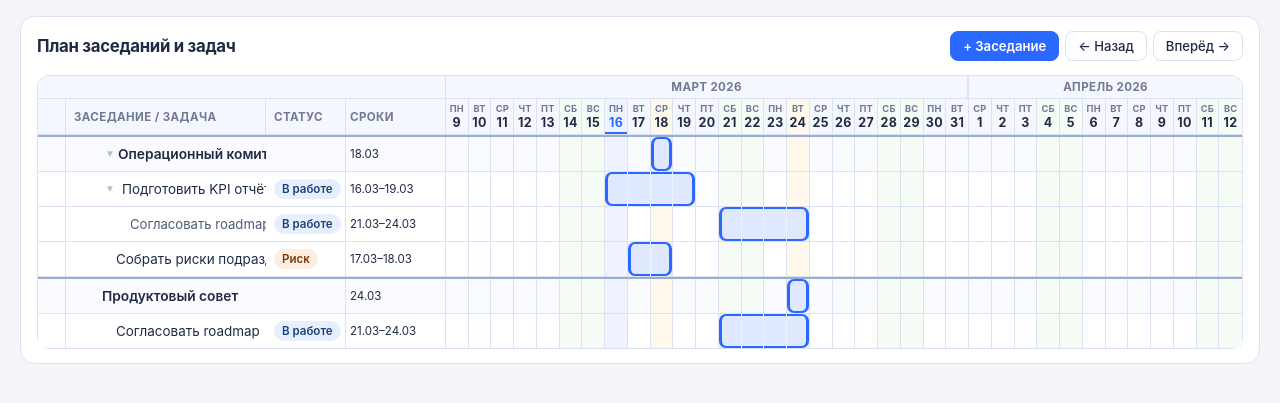
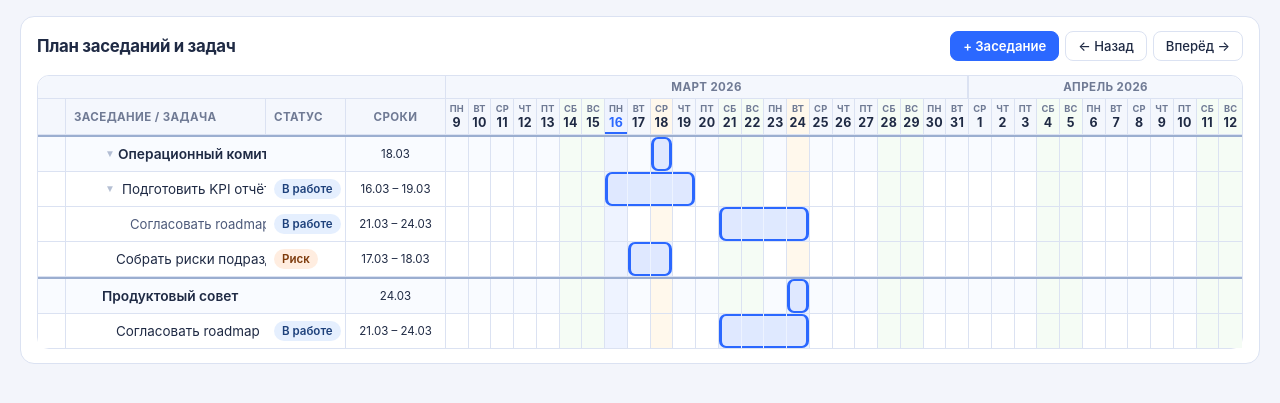
Before and after one commit to fortranov/meeting, a PHP site: page / in a window 1280 px wide. Shown: the part 52-455 px from the top of the page. Run offline with PHP 8.4, Linux system fonts and the light colour scheme; data that the repository does not hold is empty.

Commit message:
Center Сроки column and add spaces around dash in date ranges
Co-Authored-By: Claude Sonnet 4.6 <noreply@anthropic.com>

```diff
--- a/app.js
+++ b/app.js
@@ -724,7 +724,7 @@ function addDays(date, days) { const d = new Date(date); d.setDate(d.getDate() +
 function startOfWeek(date) { const d = new Date(date); d.setDate(d.getDate() - (d.getDay() + 6) % 7); return d; }
 function toISO(date) { if (typeof date === 'string') return date; return `${date.getFullYear()}-${String(date.getMonth()+1).padStart(2,'0')}-${String(date.getDate()).padStart(2,'0')}`; }
 function fmtDM(iso) { const d = new Date(iso + 'T00:00:00'); return `${String(d.getDate()).padStart(2,'0')}.${String(d.getMonth()+1).padStart(2,'0')}`; }
-function formatPeriod(s, e) { return s === e ? fmtDM(s) : `${fmtDM(s)}–${fmtDM(e)}`; }
+function formatPeriod(s, e) { return s === e ? fmtDM(s) : `${fmtDM(s)} – ${fmtDM(e)}`; }
 function escapeHtml(s = '') { return String(s).replace(/[&<>"']/g, c => ({ '&': '&amp;', '<': '&lt;', '>': '&gt;', '"': '&quot;', "'": '&#39;' }[c])); }
 function findTask(id, meetings) {
   function walk(tasks) {
--- a/styles.css
+++ b/styles.css
@@ -180,7 +180,7 @@ body {
 .left-col { position: sticky; left: 0; z-index: 10; background: inherit; }
 .left-1 { left: var(--col-drag-w, 28px); }
 .left-2 { left: calc(var(--col-drag-w, 28px) + var(--col-item-w, 200px)); }
-.left-3 { left: calc(var(--col-drag-w, 28px) + var(--col-item-w, 200px) + var(--col-status-w, 80px)); font-size: 0.72rem; white-space: nowrap; padding-left: 4px; padding-right: 4px; }
+.left-3 { left: calc(var(--col-drag-w, 28px) + var(--col-item-w, 200px) + var(--col-status-w, 80px)); font-size: 0.72rem; white-space: nowrap; padding-left: 4px; padding-right: 4px; justify-content: center; }
 
 /* ─── Drag column ─── */
 .drag-col { padding: 0 !important; justify-content: center; overflow: visible; width: var(--col-drag-w, 28px); }
```
